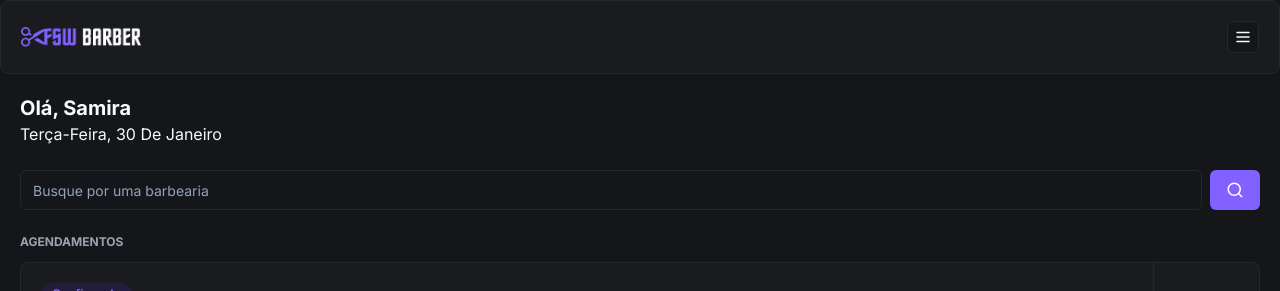
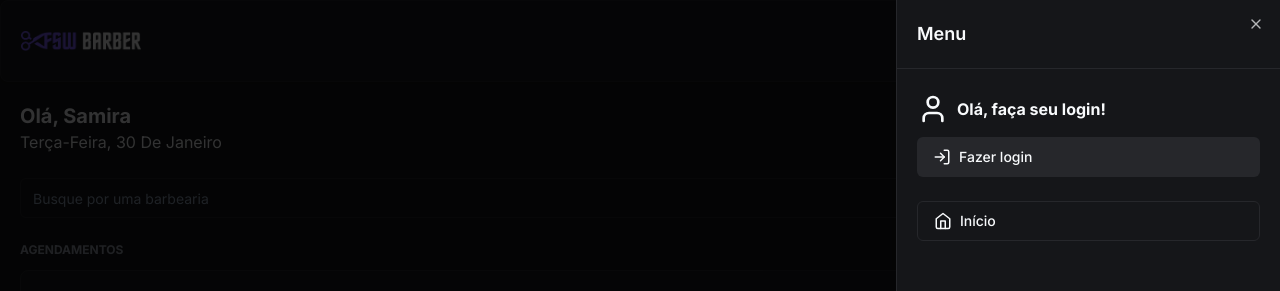
Before and after one commit to eullergomes/barber_store, a Next.js app: page / in a window 1280 px wide. Both pictures are taken after a click on the button 1243 px from the left and 37 px from the top of the page. Shown: the top 291 px of the page. Built offline with nearby package versions, Linux system fonts and the light colour scheme; no server answers; the database is empty.

Commit message:
feat: add sign in and sign out - Google

```diff
--- a/app/_components/header.tsx
+++ b/app/_components/header.tsx
@@ -1,16 +1,91 @@
+"use client"
+
 import Image from 'next/image';
 import { Card, CardContent } from './ui/card';
 import { Button } from './ui/button';
-import { MenuIcon } from 'lucide-react';
+import { CalendarIcon, HomeIcon, LogInIcon, LogOutIcon, MenuIcon, UserIcon } from 'lucide-react';
+import { Sheet, SheetContent, SheetDescription, SheetHeader, SheetTitle, SheetTrigger } from './ui/sheet';
+import { signIn, signOut, useSession } from 'next-auth/react';
+import { Avatar, AvatarImage } from './ui/avatar';
+import { Fallback } from '@radix-ui/react-avatar';
+import Link from 'next/link';
 
 const Header = () => {
+  const {data, status} = useSession();
+
+  const handleLoginClick = () => signIn("google");
+
+  const handleLogoutClick = () => signOut();
+
   return (
     <Card>
       <CardContent className='p-5 flex justify-between items-center flex-row'>
         <Image src="/logo.png" alt="FSW Barber" height={18} width={120}/>
-        <Button variant="outline" size="icon" className='h-8 w-8'>
-          <MenuIcon size={18}/>
-        </Button>
+
+        <Sheet>
+          <SheetTrigger asChild>
+            <Button variant="outline" size="icon">
+              <MenuIcon size={16}/>
+            </Button>
+          </SheetTrigger>
+
+          <SheetContent className='p-0'>
+            <SheetHeader className='text-left border-b border-solid border-secundary p-5'>
+              <SheetTitle>Menu</SheetTitle>
+            </SheetHeader>
+
+            {data?.user ? (
+              <div className="flex justify-between px-5 py-6 items-center">
+                <div className='flex items-center gap-3'>
+
+                  <Avatar>
+                    <AvatarImage src={data.user?.image as string}/>
+                  </Avatar>
+
+                  <h2 className='font-bold'>{data.user?.name}</h2>
+                </div>
+
+                <Button variant='secondary' size='icon'>
+                  <LogOutIcon onClick={handleLogoutClick}/>
+                </Button>
+              </div>
+            ) : (
+              <div className='flex flex-col gap-3 px-5 py-6'>
+                <div className="flex items-center gap-2">
+                  <UserIcon size={32}/>
+                  <h2 className='font-bold'>Olá, faça seu login!</h2>
+                </div>
+
+                <Button onClick={handleLoginClick} variant='secondary' className='w-full justify-start'>
+                  <LogInIcon className='mr-2' size={18} />
+                  Fazer login
+                </Button>
+              </div>
+            )}
+
+            <div className='flex flex-col gap-3 px-5'>
+              <Button onClick={handleLoginClick} variant='outline' className='justify-start' asChild>
+                {/* redirect */}
+                <Link href='/'>
+                  <HomeIcon className='mr-2' size={18} />
+                  Início
+                </Link>
+
+              </Button>
+
+              {data?.user && (
+                <Button onClick={handleLoginClick} variant='outline' className='justify-start' asChild>
+                <Link href='/bookings'>
+                  <CalendarIcon className='mr-2' size={18} />
+                  Agendamentos
+                </Link>
+
+              </Button>
+              )}
+            </div>
+
+          </SheetContent>
+        </Sheet>
       </CardContent>
     </Card>
   );
--- /dev/null
+++ b/app/_components/ui/sheet.tsx
@@ -0,0 +1,140 @@
+"use client"
+
+import * as React from "react"
+import * as SheetPrimitive from "@radix-ui/react-dialog"
+import { cva, type VariantProps } from "class-variance-authority"
+import { X } from "lucide-react"
+
+import { cn } from "@/app/_lib/utils"
+
+const Sheet = SheetPrimitive.Root
+
+const SheetTrigger = SheetPrimitive.Trigger
+
+const SheetClose = SheetPrimitive.Close
+
+const SheetPortal = SheetPrimitive.Portal
+
+const SheetOverlay = React.forwardRef<
+  React.ElementRef<typeof SheetPrimitive.Overlay>,
+  React.ComponentPropsWithoutRef<typeof SheetPrimitive.Overlay>
+>(({ className, ...props }, ref) => (
+  <SheetPrimitive.Overlay
+    className={cn(
+      "fixed inset-0 z-50 bg-black/80  data-[state=open]:animate-in data-[state=closed]:animate-out data-[state=closed]:fade-out-0 data-[state=open]:fade-in-0",
+      className
+    )}
+    {...props}
+    ref={ref}
+  />
+))
+SheetOverlay.displayName = SheetPrimitive.Overlay.displayName
+
+const sheetVariants = cva(
+  "fixed z-50 gap-4 bg-background p-6 shadow-lg transition ease-in-out data-[state=open]:animate-in data-[state=closed]:animate-out data-[state=closed]:duration-300 data-[state=open]:duration-500",
+  {
+    variants: {
+      side: {
+        top: "inset-x-0 top-0 border-b data-[state=closed]:slide-out-to-top data-[state=open]:slide-in-from-top",
+        bottom:
+          "inset-x-0 bottom-0 border-t data-[state=closed]:slide-out-to-bottom data-[state=open]:slide-in-from-bottom",
+        left: "inset-y-0 left-0 h-full w-3/4 border-r data-[state=closed]:slide-out-to-left data-[state=open]:slide-in-from-left sm:max-w-sm",
+        right:
+          "inset-y-0 right-0 h-full w-3/4  border-l data-[state=closed]:slide-out-to-right data-[state=open]:slide-in-from-right sm:max-w-sm",
+      },
+    },
+    defaultVariants: {
+      side: "right",
+    },
+  }
+)
+
+interface SheetContentProps
+  extends React.ComponentPropsWithoutRef<typeof SheetPrimitive.Content>,
+    VariantProps<typeof sheetVariants> {}
+
+const SheetContent = React.forwardRef<
+  React.ElementRef<typeof SheetPrimitive.Content>,
+  SheetContentProps
+>(({ side = "right", className, children, ...props }, ref) => (
+  <SheetPortal>
+    <SheetOverlay />
+    <SheetPrimitive.Content
+      ref={ref}
+      className={cn(sheetVariants({ side }), className)}
+      {...props}
+    >
+      {children}
+      <SheetPrimitive.Close className="absolute right-4 top-4 rounded-sm opacity-70 ring-offset-background transition-opacity hover:opacity-100 focus:outline-none focus:ring-2 focus:ring-ring focus:ring-offset-2 disabled:pointer-events-none data-[state=open]:bg-secondary">
+        <X className="h-4 w-4" />
+        <span className="sr-only">Close</span>
+      </SheetPrimitive.Close>
+    </SheetPrimitive.Content>
+  </SheetPortal>
+))
+SheetContent.displayName = SheetPrimitive.Content.displayName
+
+const SheetHeader = ({
+  className,
+  ...props
+}: React.HTMLAttributes<HTMLDivElement>) => (
+  <div
+    className={cn(
+      "flex flex-col space-y-2 text-center sm:text-left",
+      className
+    )}
+    {...props}
+  />
+)
+SheetHeader.displayName = "SheetHeader"
+
+const SheetFooter = ({
+  className,
+  ...props
+}: React.HTMLAttributes<HTMLDivElement>) => (
+  <div
+    className={cn(
+      "flex flex-col-reverse sm:flex-row sm:justify-end sm:space-x-2",
+      className
+    )}
+    {...props}
+  />
+)
+SheetFooter.displayName = "SheetFooter"
+
+const SheetTitle = React.forwardRef<
+  React.ElementRef<typeof SheetPrimitive.Title>,
+  React.ComponentPropsWithoutRef<typeof SheetPrimitive.Title>
+>(({ className, ...props }, ref) => (
+  <SheetPrimitive.Title
+    ref={ref}
+    className={cn("text-lg font-semibold text-foreground", className)}
+    {...props}
+  />
+))
+SheetTitle.displayName = SheetPrimitive.Title.displayName
+
+const SheetDescription = React.forwardRef<
+  React.ElementRef<typeof SheetPrimitive.Description>,
+  React.ComponentPropsWithoutRef<typeof SheetPrimitive.Description>
+>(({ className, ...props }, ref) => (
+  <SheetPrimitive.Description
+    ref={ref}
+    className={cn("text-sm text-muted-foreground", className)}
+    {...props}
+  />
+))
+SheetDescription.displayName = SheetPrimitive.Description.displayName
+
+export {
+  Sheet,
+  SheetPortal,
+  SheetOverlay,
+  SheetTrigger,
+  SheetClose,
+  SheetContent,
+  SheetHeader,
+  SheetFooter,
+  SheetTitle,
+  SheetDescription,
+}
--- a/package.json
+++ b/package.json
@@ -15,6 +15,7 @@
     "@auth/prisma-adapter": "^1.2.0",
     "@prisma/client": "^5.9.0",
     "@radix-ui/react-avatar": "^1.0.4",
+    "@radix-ui/react-dialog": "^1.0.5",
     "@radix-ui/react-slot": "^1.0.2",
     "class-variance-authority": "^0.7.0",
     "clsx": "^2.1.0",
```
Also changed, not shown: 1 other file (tests, documents, lock files or other folders).
